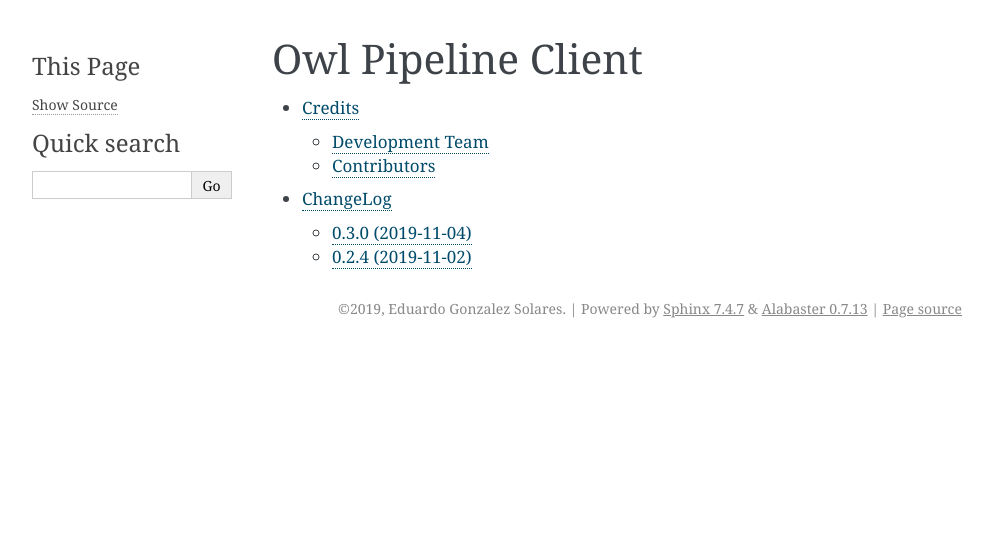
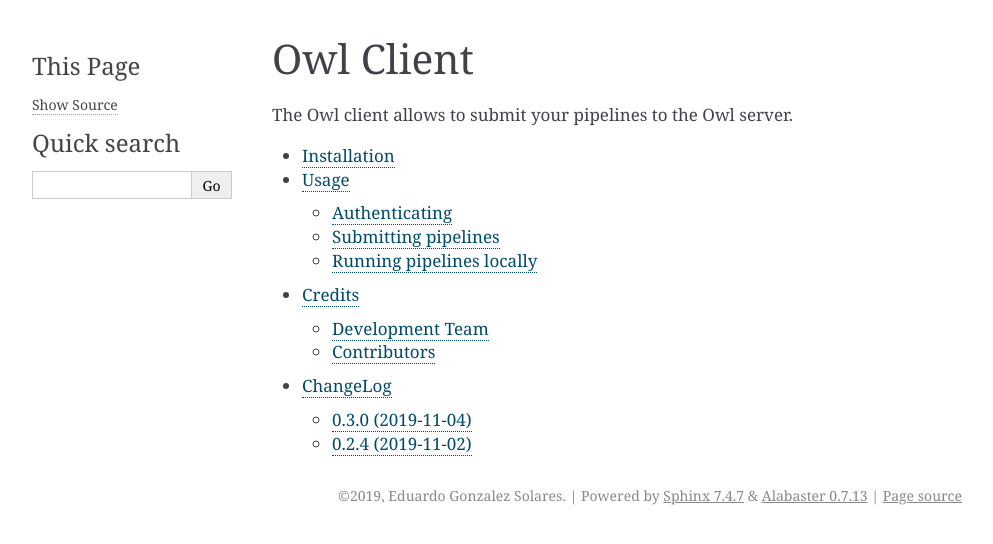
Before and after one commit to IMAXT/owl-pipeline-client, a Sphinx documentation site: the page built from doc/index.rst, in a window 1280 px wide. Shown: the top 544 px of the page, without its empty margins (148-1141 px from the left). Built offline with Sphinx 7.4.7, drawn with Linux system fonts in a browser that asks for light colours; formulas are drawn with MathJax 3.

Commit message:
Update docs

```diff
--- a/doc/conf.py
+++ b/doc/conf.py
@@ -19,7 +19,7 @@
 
 # -- Project information -----------------------------------------------------
 
-project = 'OWL Pipeline Client'
+project = 'OWL Client'
 copyright = '2019, Eduardo Gonzalez Solares'
 author = 'Eduardo Gonzalez Solares'
 
--- a/doc/index.rst
+++ b/doc/index.rst
@@ -1,10 +1,13 @@
 .. _owl_client:
 
-Owl Pipeline Client
-===================
+Owl Client
+==========
+
+The Owl client allows to submit your pipelines to the Owl server.
 
 .. toctree::
    :maxdepth: 2
 
+   readme
    authors
    changelog
```
Also changed, not shown: README.md (+1 -2 lines), doc/readme.rst (added, +43 -0 lines).
